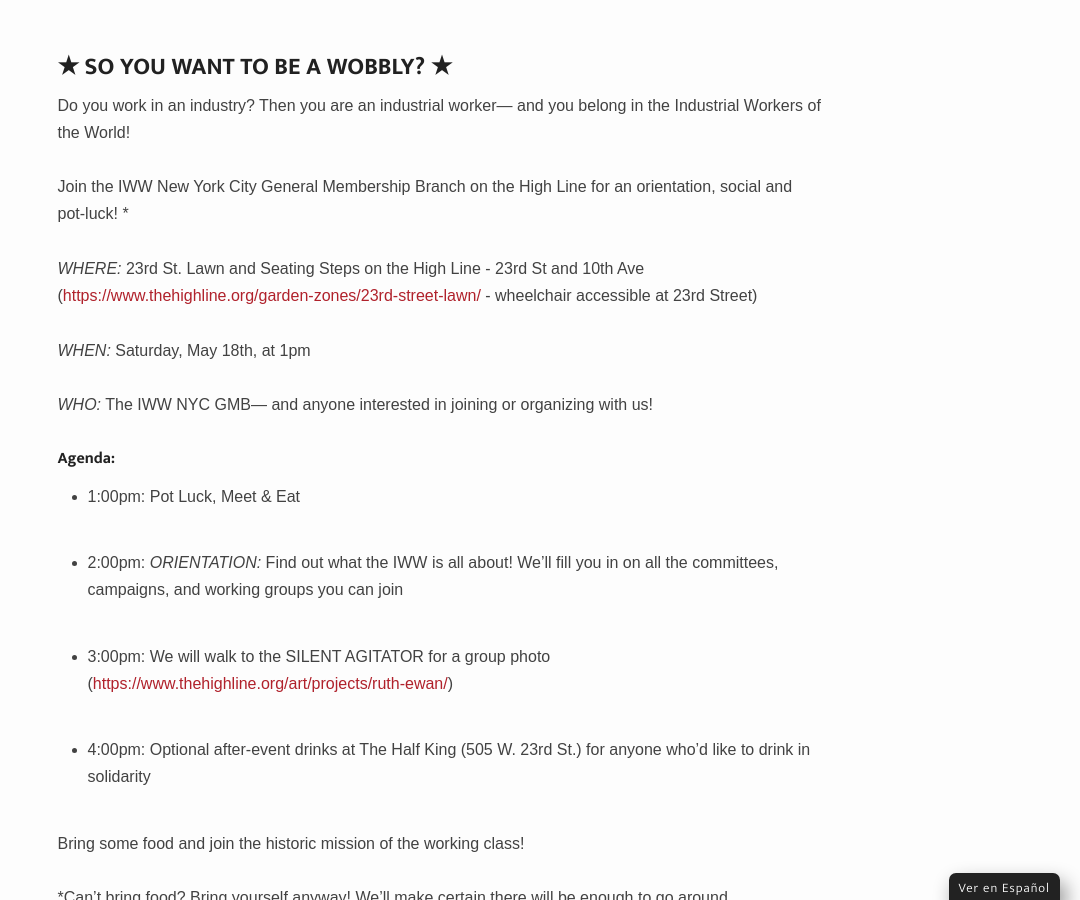
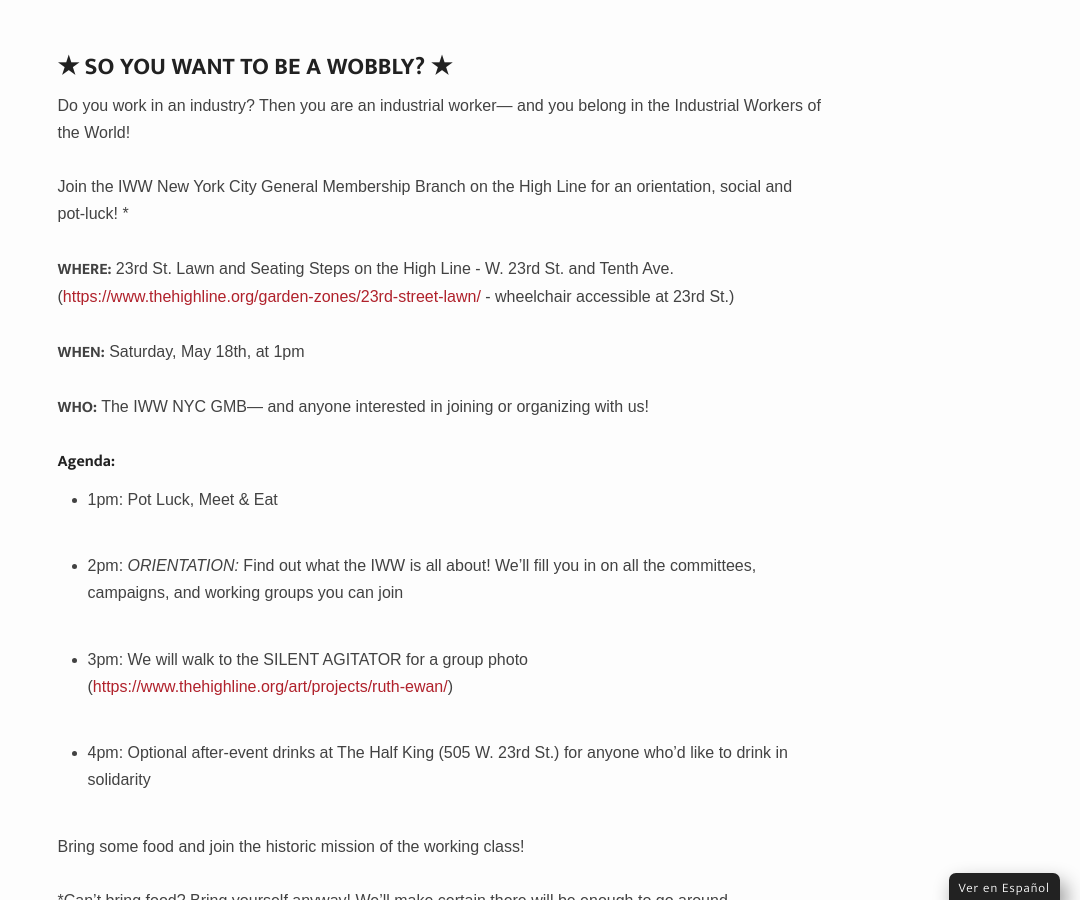
Before and after one commit to IWW-NYC-GMB/iww.nyc, a Jekyll site: the page built from _events/high-line-social.md, in a window 1280 px wide and 900 px high, scrolled down 1321 px. Shown: the whole window, without its empty margins (200-1280 px from the left). Built offline with Jekyll 4.4.1, drawn with Linux system fonts in a browser that asks for light colours; some web fonts are replaced.

Commit message:
Update high-line-social.md

```diff
--- a/_events/high-line-social.md
+++ b/_events/high-line-social.md
@@ -12,22 +12,22 @@
 
 Join the IWW New York City General Membership Branch on the High Line for an orientation, social and pot-luck! *
 
-_WHERE:_ 23rd St. Lawn and Seating Steps on the High Line - 23rd St and 10th Ave
-(<https://www.thehighline.org/garden-zones/23rd-street-lawn/> - wheelchair accessible at 23rd Street)
+**WHERE:** 23rd St. Lawn and Seating Steps on the High Line - W. 23rd St. and Tenth Ave.
+(<https://www.thehighline.org/garden-zones/23rd-street-lawn/> - wheelchair accessible at 23rd St.)
 
-_WHEN:_ Saturday, May 18th, at 1pm
+**WHEN:** Saturday, May 18th, at 1pm
 
-_WHO:_ The IWW NYC GMB— and anyone interested in joining or organizing with us!
+**WHO:** The IWW NYC GMB— and anyone interested in joining or organizing with us!
 
 #### Agenda:
 
-- 1:00pm: Pot Luck, Meet & Eat
+- 1pm: Pot Luck, Meet & Eat
 
-- 2:00pm: *ORIENTATION:* Find out what the IWW is all about! We’ll fill you in on all the committees, campaigns, and working groups you can join
+- 2pm: *ORIENTATION:* Find out what the IWW is all about! We’ll fill you in on all the committees, campaigns, and working groups you can join
 
-- 3:00pm: We will walk to the SILENT AGITATOR for a group photo (<https://www.thehighline.org/art/projects/ruth-ewan/>)
+- 3pm: We will walk to the SILENT AGITATOR for a group photo (<https://www.thehighline.org/art/projects/ruth-ewan/>)
 
-- 4:00pm: Optional after-event drinks at The Half King (505 W. 23rd St.) for anyone who’d like to drink in solidarity
+- 4pm: Optional after-event drinks at The Half King (505 W. 23rd St.) for anyone who’d like to drink in solidarity
 
 Bring some food and join the historic mission of the working class!
 
```
